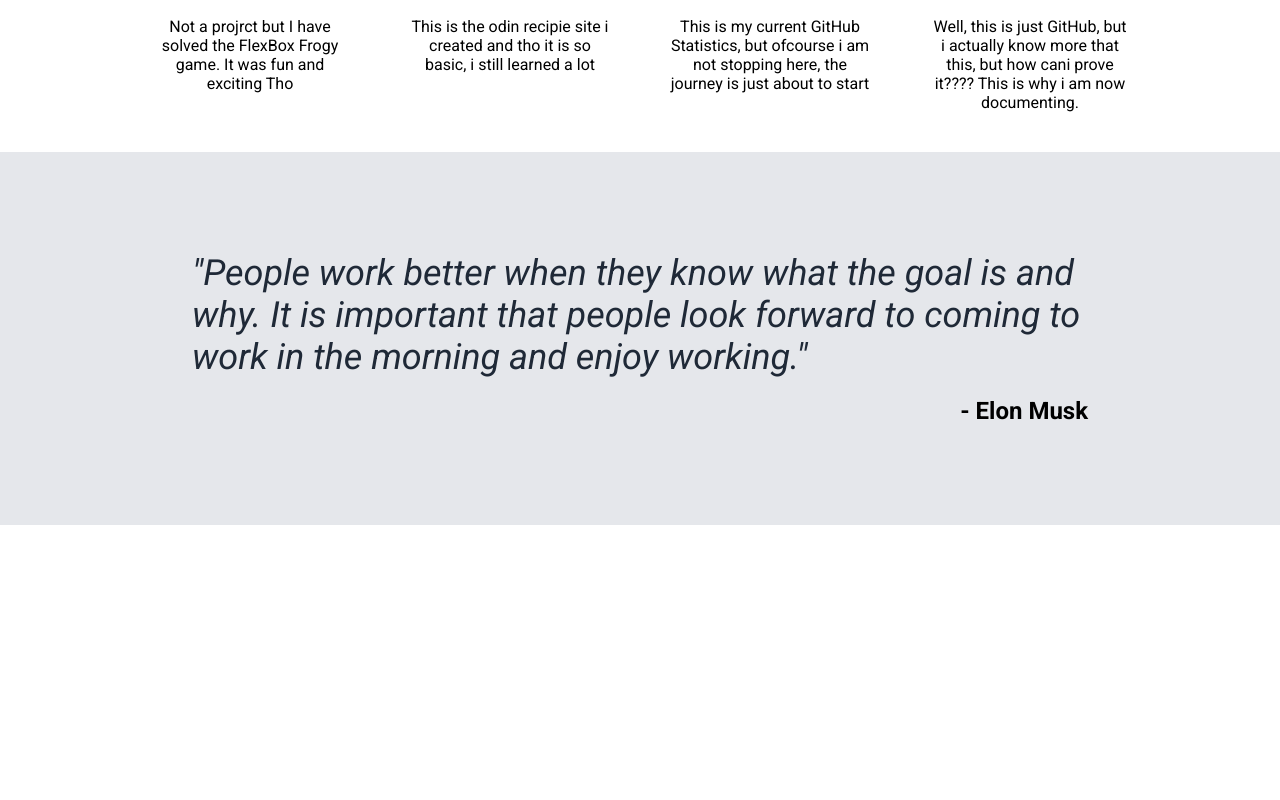
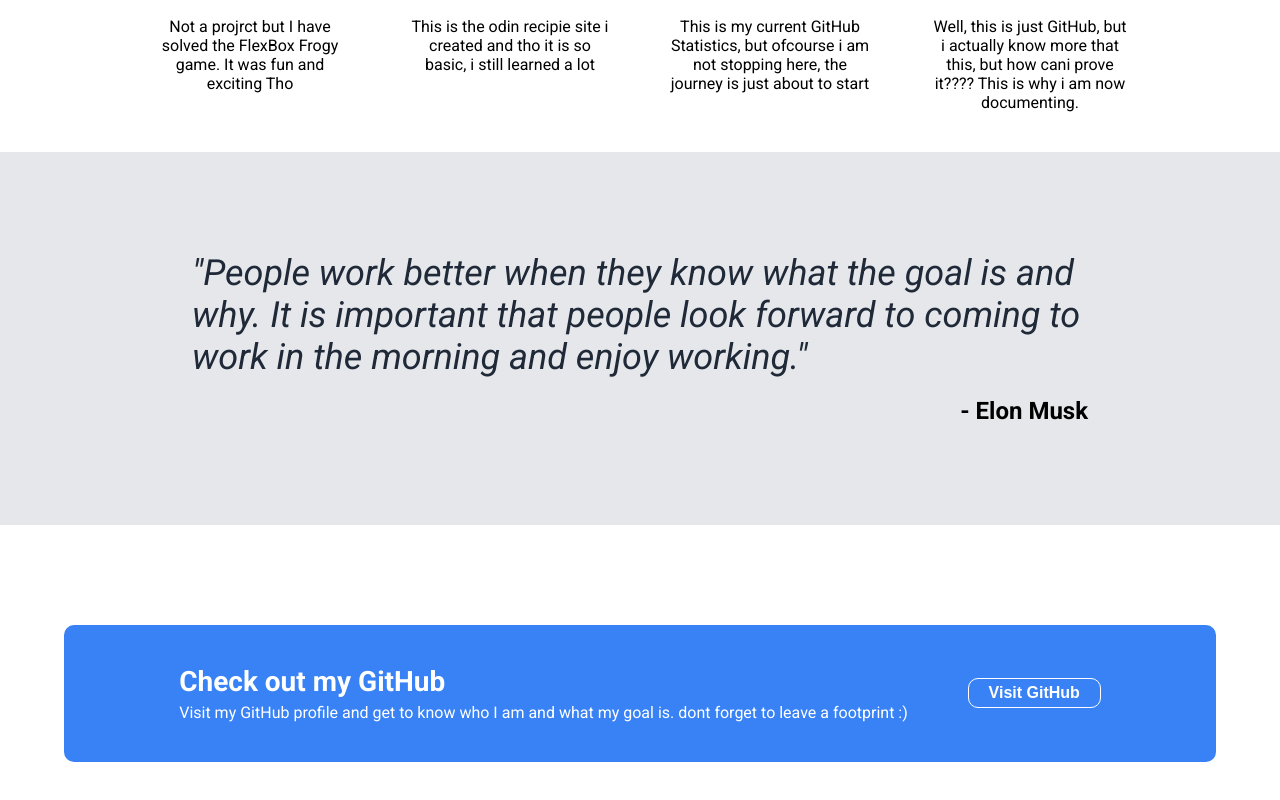
Before and after one commit to drkveil/Landing-Page, a plain HTML site: page index.html in a window 1280 px wide. Shown: the part 935-1735 px from the top of the page. Before the commit the page ends 1460 px from the top, so only its background shows below. Drawn offline with Linux system fonts and the light colour scheme.

Commit message:
Update the quote CTA of the landing page

```diff
--- a/index.html
+++ b/index.html
@@ -52,7 +52,15 @@
         <p class="quote"><em>"People work better when they know what the goal is and why. It is important that people look forward to coming to work in the morning and enjoy working."</em></p>
         <br><p class="quote-author">- Elon Musk</p>
     </div>
-    <div class="cta-section"></div>
+    <div class="cta-section">
+        <div class="cta-container">
+            <div class="cta">
+                <h1>Check out my GitHub</h1>
+                <p>Visit my GitHub profile and get to know who I am and what my goal is. dont forget to leave a footprint :)</p>
+            </div>
+            <a href="https://github.com/drkveil" target="_blank" noreferrer><button class="">Visit GitHub</button></a>
+        </div>
+    </div>
     <div class="footer"></div>
 </body>
 </html>
--- a/style.css
+++ b/style.css
@@ -139,3 +139,36 @@ a{
     font-size: 24px;
     font-weight: bold;
 }
+
+.cta-section{
+    padding: 100px 5%;
+}
+
+.cta-container{
+    background-color: #3882f6;
+    border-radius: 10px;
+    color: white;
+    padding: 40px 10%;
+    display: flex;
+    justify-content: space-between;
+    align-items: center;
+}
+
+.cta-container h1{
+    font-size: 28px;
+    margin-bottom: 5px;
+}
+
+.cta-container h1 p{
+    color: aliceblue;
+}
+
+.cta-container button{
+    padding: 5px 20px;
+    border-radius: 10px;
+    border: 1px solid white;
+    background-color: #3882f6;
+    color: white;
+    font-size: 16px;
+    font-weight: bold;
+}
```
